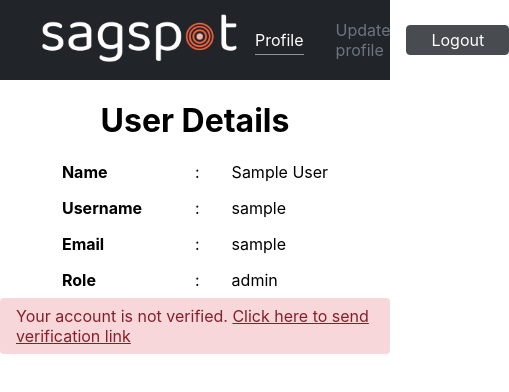
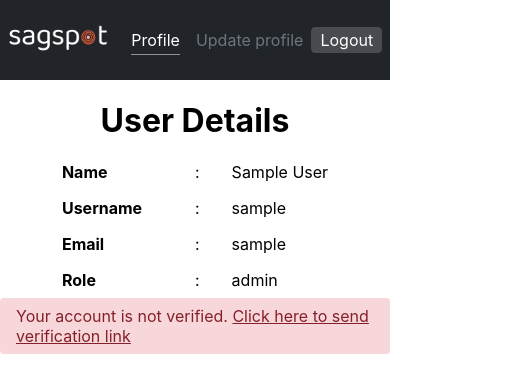
Before and after one commit to sagspot/login-frontend, a React (Create React App) app: page /profile in a window 390 px wide. Shown: the top 392 px of the page, 509 px wide, since content can reach past the window. Built offline with nearby package versions, Linux system fonts and the light colour scheme; no server answers; sample sign-in values are in the browser's storage.

Commit message:
make responsive

```diff
--- a/src/components/UI/Header.module.css
+++ b/src/components/UI/Header.module.css
@@ -7,8 +7,20 @@
   padding: 0 10%;
 }
 
+@media only screen and (max-width: 600px) {
+  .header {
+    padding: 0 2%;
+  }
+}
+
 .header img.logo {
-  width: 200px;
+  width: 150px;
+}
+
+@media only screen and (max-width: 600px) {
+  .header img.logo {
+    width: 100px;
+  }
 }
 
 .header nav,
@@ -24,6 +36,12 @@
 
 .header li {
   margin: 0 1rem;
+}
+
+@media only screen and (max-width: 600px) {
+  .header li {
+    margin: 0 0.5rem;
+  }
 }
 
 .header a {
@@ -48,6 +66,12 @@
   padding: 0.25rem 1.5rem;
 }
 
+@media only screen and (max-width: 600px) {
+  .header button {
+    padding: 0.15rem 0.5rem;
+  }
+}
+
 .header button:hover {
   background-color: #8d9197;
   border-color: #8d9197;
```
